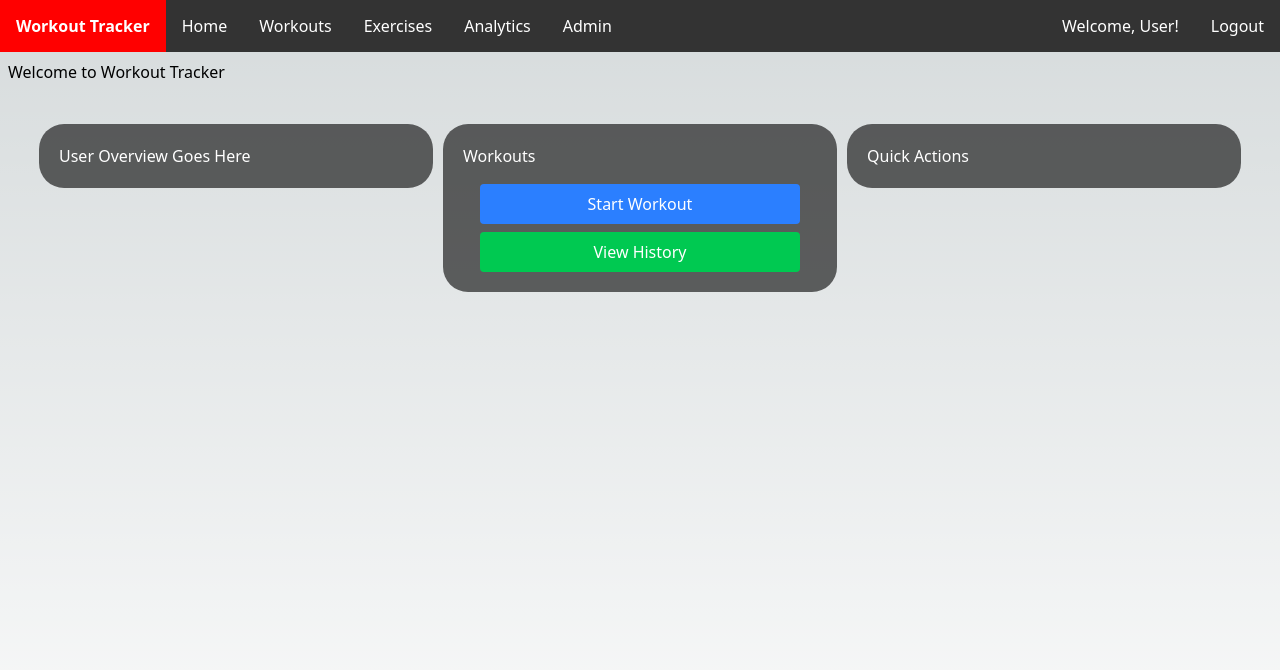
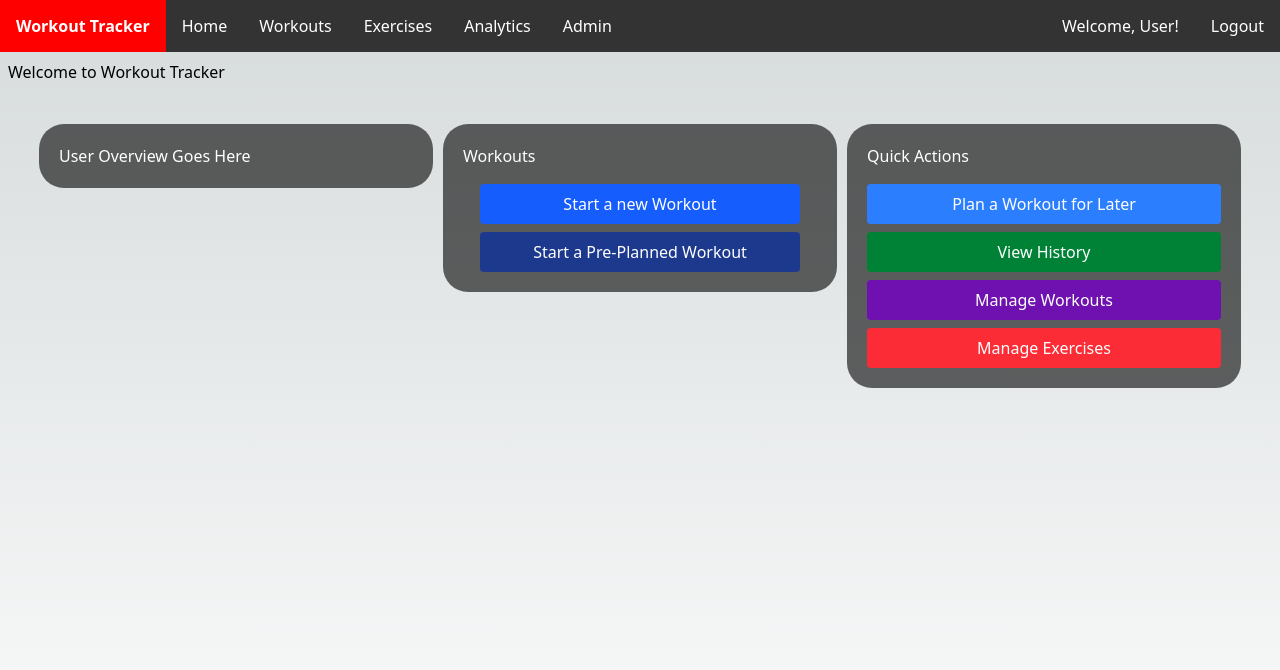
Before and after one commit to mylifeandcode/workouttracker-rfe, a Next.js app: page / in a window 1280 px wide. Shown: the top 670 px of the page. Built offline with nearby package versions, Linux system fonts and the light colour scheme; sample sign-in values are in the browser's storage.

Commit message:
Workout history retrieval

```diff
--- a/app/ui/home/quick-actions.tsx
+++ b/app/ui/home/quick-actions.tsx
@@ -1,6 +1,31 @@
+import Link from 'next/link'
+
 export default function QuickActions() {
   return (
     <div className="widget">
-      <h5>Quick Actions</h5>
-    </div>);
+      <h3>Quick Actions</h3>
+      <div className="flex flex-col items-center gap-2 mt-4 w-full mx-auto">
+        <Link href="/workouts/select-for-later" className="w-full">
+          <button className="w-full bg-blue-500 text-white px-2 py-2 rounded">
+            Plan a Workout for Later
+          </button>
+        </Link>
+        <Link href="/workouts/history" className="w-full">
+          <button className="w-full bg-green-700 text-white px-2 py-2 rounded">
+            View History
+          </button>
+        </Link>
+        <Link href="/workouts" className="w-full">
+          <button className="w-full bg-purple-800 text-white px-2 py-2 rounded">
+            Manage Workouts
+          </button>
+        </Link>
+        <Link href="/exercises" className="w-full">
+          <button className="w-full bg-red-500 text-white px-2 py-2 rounded">
+            Manage Exercises
+          </button>
+        </Link>
+      </div>
+    </div>
+  );
 }
--- a/app/ui/home/workouts.tsx
+++ b/app/ui/home/workouts.tsx
@@ -1,10 +1,16 @@
+import Link from "next/link";
+
 export default function Workouts() {
   return (
     <div className="widget">
       <h3>Workouts</h3>
       <div className="flex flex-col items-center gap-2 mt-4 w-full max-w-xs mx-auto">
-        <button className="w-full bg-blue-500 text-white px-4 py-2 rounded">Start Workout</button>
-        <button className="w-full bg-green-500 text-white px-4 py-2 rounded">View History</button>
+        <Link href="/workouts/select" className="w-full">
+          <button className="w-full bg-blue-600 text-white px-4 py-2 rounded">Start a new Workout</button>
+        </Link>
+        <Link href="/workouts/select-planned" className="w-full">
+          <button className="w-full bg-blue-900 text-white px-4 py-2 rounded">Start a Pre-Planned Workout</button>
+        </Link>
       </div>
     </div>
   );
--- /dev/null
+++ b/app/ui/shared/models/entity-dto.ts
@@ -0,0 +1,5 @@
+export abstract class EntityDTO {
+  public id: string = ''; //GUID in API
+  public createdDateTime: Date = new Date();
+  public modifiedDateTime?: Date | null = null;
+}
--- /dev/null
+++ b/app/ui/shared/models/paginated-results.ts
@@ -0,0 +1,4 @@
+export class PaginatedResults<T> {
+  results: Array<T> = [];
+  totalCount: number = 0;
+}
--- /dev/null
+++ b/app/ui/workouts/executed-workout-summary-dto.ts
@@ -0,0 +1,8 @@
+import { NamedEntityDTO } from "./named-entity-dto";
+
+export class ExecutedWorkoutSummaryDTO extends NamedEntityDTO {
+  public workoutPublicId: string = ''; //GUID
+  public startDateTime: Date = new Date();
+  public endDateTime: Date = new Date();
+  public journal: string | null = null;
+}
--- /dev/null
+++ b/app/ui/workouts/named-entity-dto.ts
@@ -0,0 +1,5 @@
+import { EntityDTO } from "../shared/models/entity-dto"
+
+export abstract class NamedEntityDTO extends EntityDTO {
+  public name: string = '';
+}
--- a/app/workouts/history/page.tsx
+++ b/app/workouts/history/page.tsx
@@ -1,5 +1,22 @@
-import UnderConstruction from "@/app/components/under-construction";
+'use client';
+
+import { ExecutedWorkoutSummaryDTO } from '@/app/ui/workouts/executed-workout-summary-dto'
+import { Suspense } from 'react'
+import { useWorkoutHistory } from '@/lib/hooks/workouts/useWorkoutHistory';
 
 export default function Page() {
-  return <UnderConstruction />;
+  const { workoutHistory, isLoading, isError } = useWorkoutHistory();
+
+  if (isLoading) return <div>Loading...</div>;
+  if (isError) return <div>Error loading workout history</div>;
+
+  return (
+    <Suspense fallback={<div>Loading...</div>}>
+      <ul>
+        {workoutHistory?.results?.map((workout) => (
+          <li key={workout.id}>{workout.name}</li>
+        ))}
+      </ul>
+    </Suspense>
+  )
 }
--- /dev/null
+++ b/lib/hooks/useAuth.ts
@@ -0,0 +1,14 @@
+'use client';
+
+import { useContext } from 'react';
+import { AuthContext } from '@/app/contexts/auth';
+
+export function useAuth() {
+  const context = useContext(AuthContext);
+
+  if (!context) {
+    throw new Error('useAuth must be used within an AuthProvider');
+  }
+
+  return context;
+}
--- /dev/null
+++ b/lib/hooks/workouts/useWorkoutHistory.ts
@@ -0,0 +1,42 @@
+'use client';
+
+import { API_BASE_URL } from "@/config";
+import useSWR from 'swr';
+import { ExecutedWorkoutSummaryDTO } from '@/app/ui/workouts/executed-workout-summary-dto';
+import { useAuth } from '../useAuth';
+import { PaginatedResults } from "@/app/ui/shared/models/paginated-results";
+
+const createFetcher = (token: string) => async (url: string) => {
+  const response = await fetch(url, {
+    headers: {
+      'Authorization': `Bearer ${token}`,
+      'Content-Type': 'application/json',
+    },
+  });
+
+  if (!response.ok) {
+    throw new Error('Failed to fetch workout history');
+  }
+
+  return response.json();
+};
+
+export function useWorkoutHistory(firstRecord: number = 0, pageSize: number = 10) {
+  const { token } = useAuth();
+
+  const { data, error, isLoading, mutate } = useSWR<PaginatedResults<ExecutedWorkoutSummaryDTO>>(
+    token ? `${API_BASE_URL}/executedworkout?firstRecord=${firstRecord}&pageSize=${pageSize}` : null,
+    token ? createFetcher(token) : null,
+    {
+      revalidateOnFocus: false,
+      refreshInterval: 0,
+    }
+  );
+
+  return {
+    workoutHistory: data,
+    isLoading,
+    isError: error,
+    refetch: mutate,
+  };
+}
--- a/package.json
+++ b/package.json
@@ -14,7 +14,8 @@
     "jwt-decode": "^4.0.0",
     "next": "15.5.0",
     "react": "19.1.1",
-    "react-dom": "19.1.1"
+    "react-dom": "19.1.1",
+    "swr": "^2.3.6"
   },
   "devDependencies": {
     "@types/node": "^20",
```
Also changed, not shown: app/hooks/workouts/useWorkoutHistory.ts (added), 1 other file (tests, documents, lock files or other folders).
